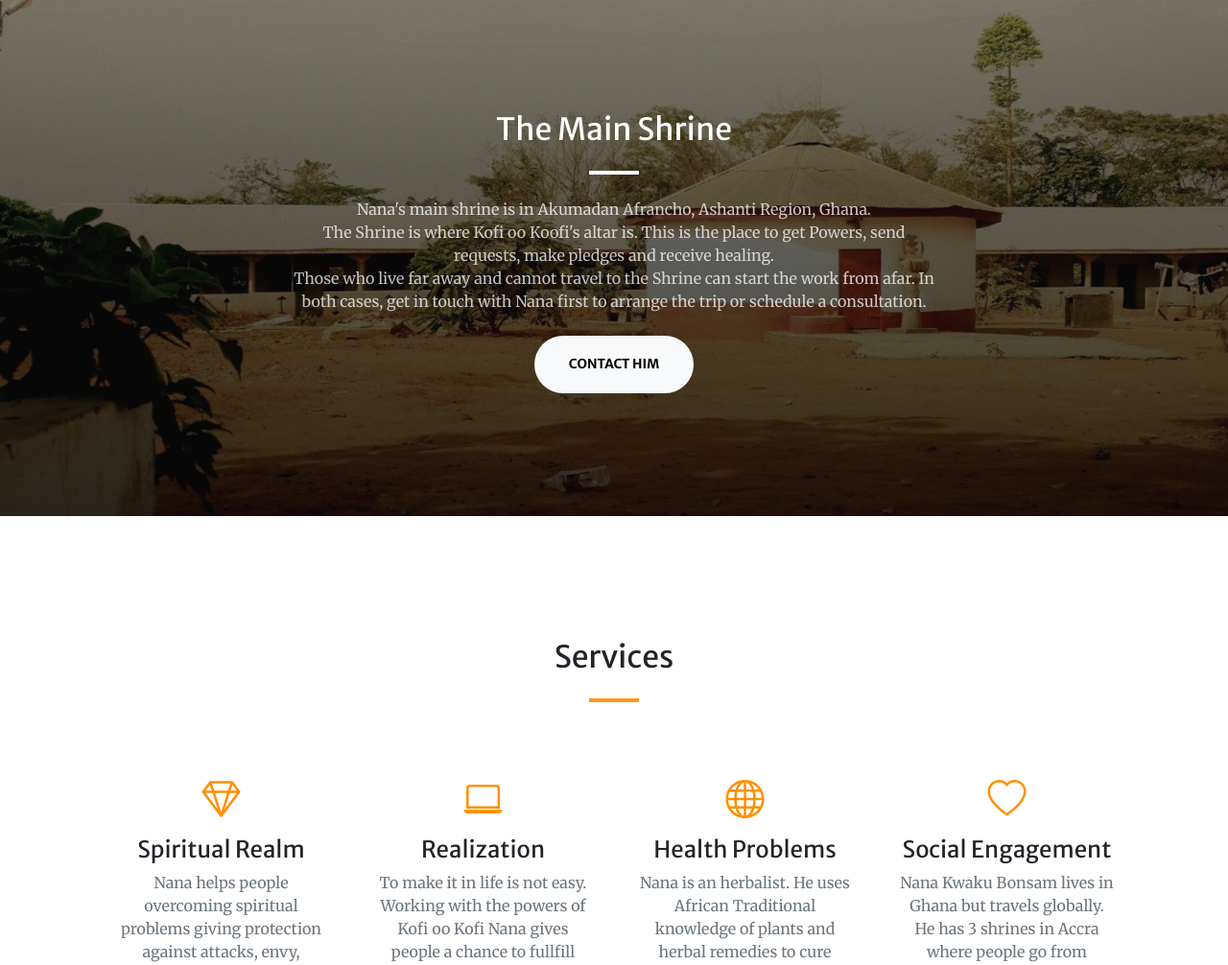
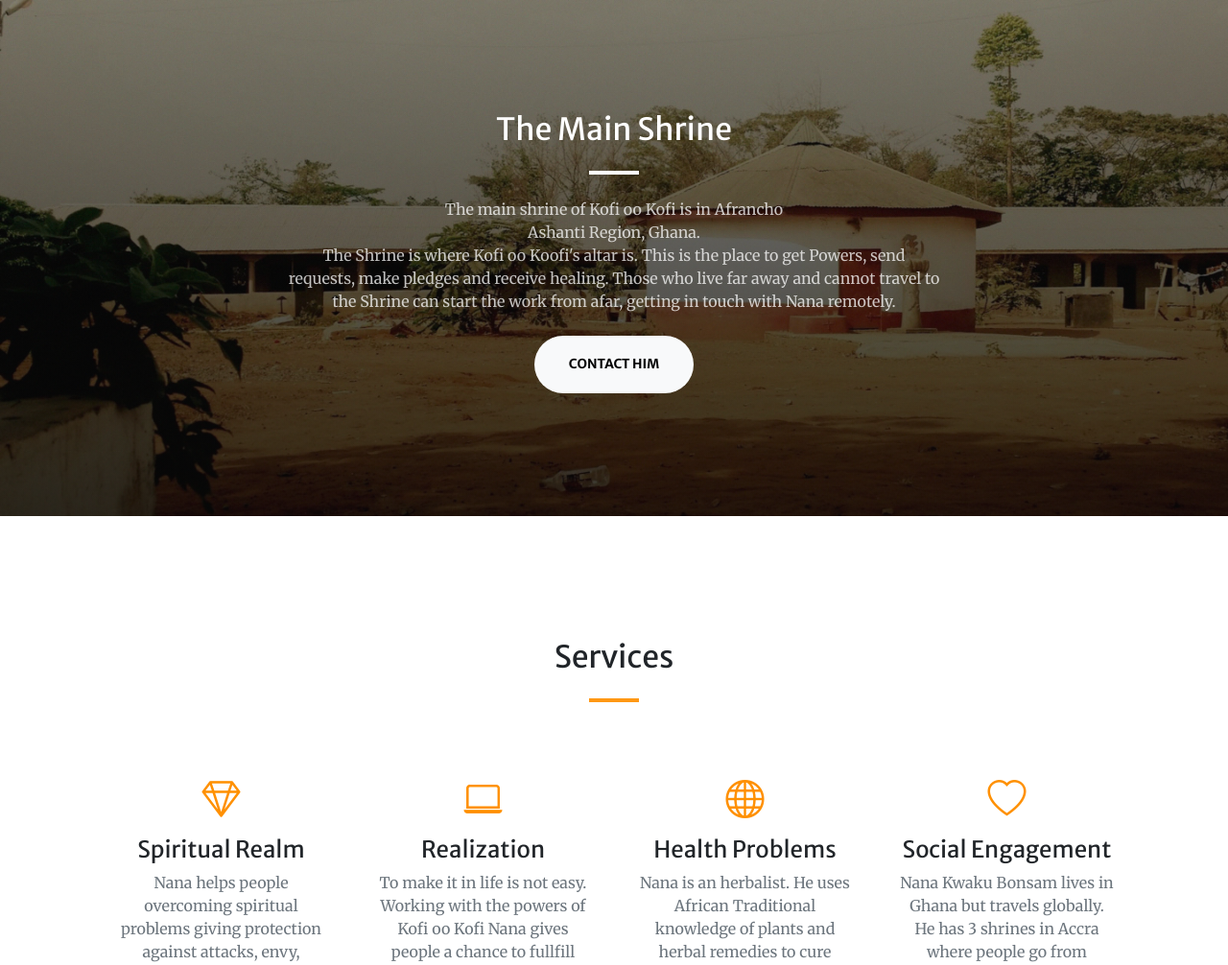
Before and after one commit to neuromancer-ii/nana-website, a plain HTML site: page index.html in a window 1280 px wide. Shown: the part 1364-2370 px from the top of the page at 96% size. Drawn offline with nearby package versions, Linux system fonts and the light colour scheme; some packages are replaced by stand-ins of ours; a script that the page names is missing.

Commit message:
Update index.html

```diff
--- a/index.html
+++ b/index.html
@@ -69,7 +69,7 @@
                     <div class="col-lg-8 text-center">
                         <h2 class="text-white mt-0">The Main Shrine</h2>
                         <hr class="divider divider-light" />
-                        <p class="text-white-75 mb-4">Nana's main shrine is in Akumadan Afrancho, Ashanti Region, Ghana.<br>The Shrine is where Kofi oo Koofi's altar is. This is the place to get Powers, send requests, make pledges and receive healing.<br>Those who live far away and cannot travel to the Shrine can start the work from afar. In both cases, get in touch with Nana first to arrange the trip or schedule a consultation.</p>
+                        <p class="text-white-75 mb-4">The main shrine of Kofi oo Kofi is in Afrancho<br>Ashanti Region, Ghana.<br>The Shrine is where Kofi oo Koofi's altar is. This is the place to get Powers, send requests, make pledges and receive healing. Those who live far away and cannot travel to the Shrine can start the work from afar, getting in touch with Nana remotely.</p>
                         <a class="btn btn-light btn-xl" href="#services">Contact him</a>
                     </div>
                 </div>
```
